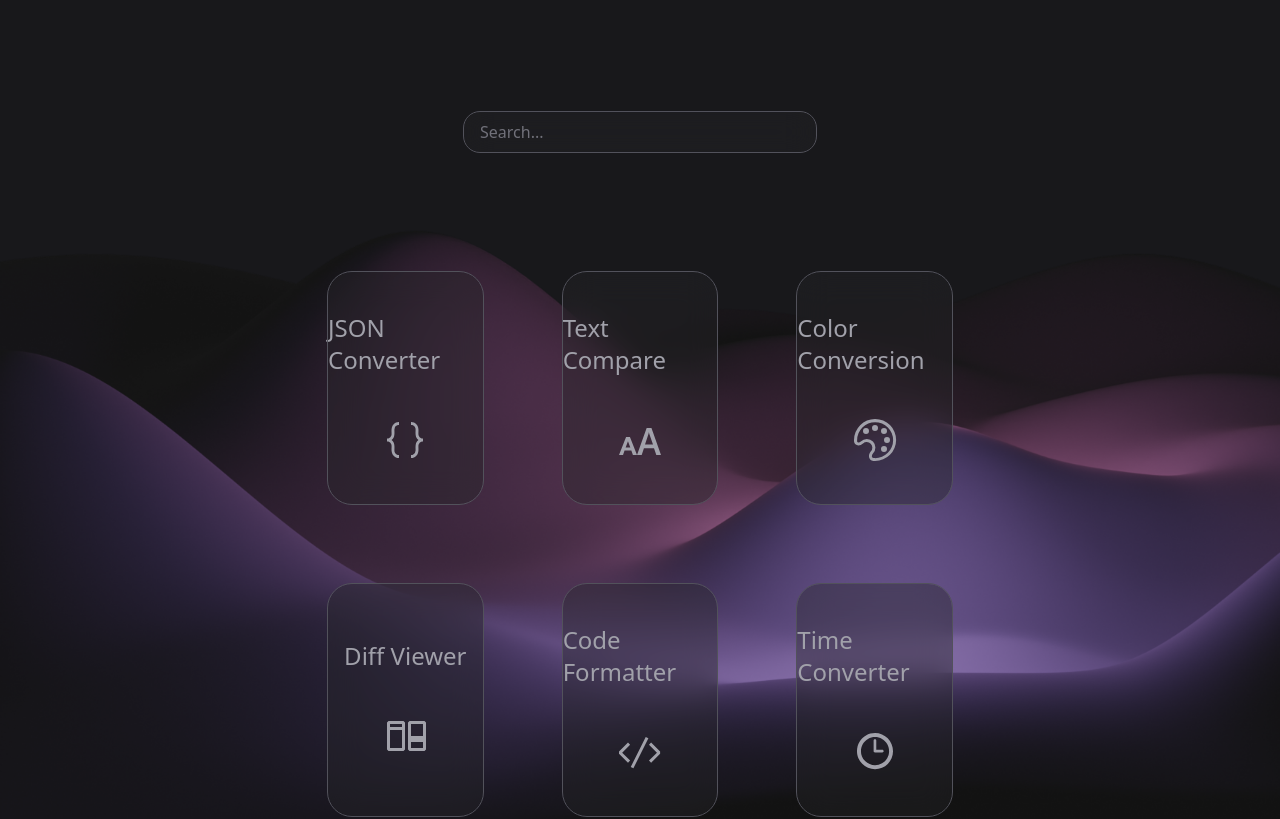
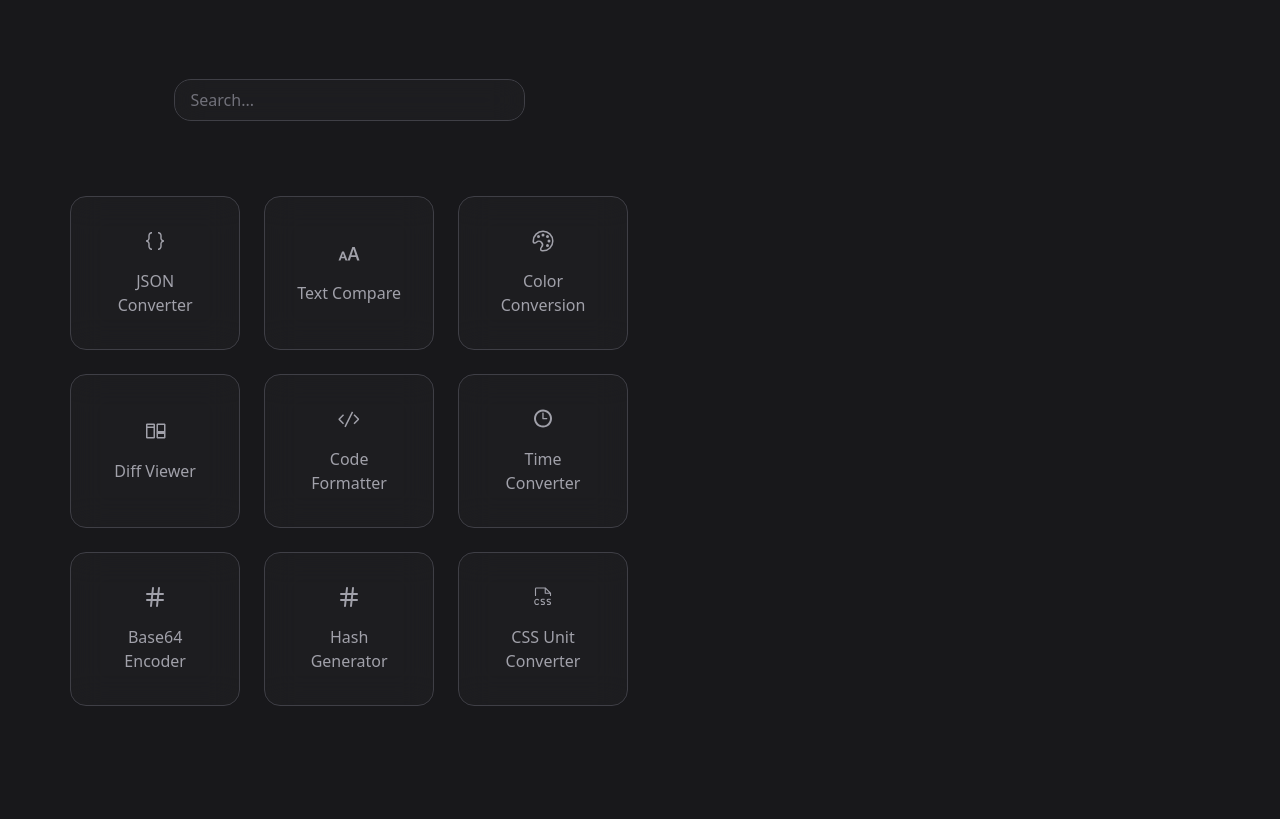
Before and after one commit to gedora-stack/tool-stack, a React (Vite) app: page / in a window 1280 px wide. Shown: the top 819 px of the page. Built offline with nearby package versions, Linux system fonts and the light colour scheme; what tailwindcss-animated would draw is missing.

Commit message:
New experimental drag and drop

```diff
--- a/src/Bubble.jsx
+++ b/src/Bubble.jsx
@@ -1,19 +1,19 @@
 import React from "react";
 import { AnimatePresence, motion } from "framer-motion";
 
-const Bubble = ({ title, icon: Icon }) => {
+const Bubble = ({ title, icon: Icon, handleDragStart }) => {
 	return (
 		<AnimatePresence mode="wait">
 			<motion.div
+				onDragStart={(e) => handleDragStart(e, title)}
 				key={title}
-				initial={{ opacity: 0, scale: 0 }}
-				animate={{ opacity: 1, scale: 1 }}
-				exit={{ opacity: 0, scale: 0 }}
-				transition={{ duration: 0.3 }}
-				className="m-10 flex flex-col items-center justify-center space-y-10 rounded-3xl bg-zinc-800 bg-opacity-40 py-10 outline outline-1 outline-zinc-600 backdrop-blur-lg"
+				draggable="true"
+				className="m-3 flex cursor-grab select-none flex-col items-center justify-center space-y-4 rounded-2xl border border-zinc-700 bg-zinc-800 bg-opacity-40 p-8 backdrop-blur-lg duration-100 active:cursor-grabbing active:outline-none"
 			>
-				<h1 className="text-2xl font-thin text-zinc-400">{title}</h1>
-				{Icon && <Icon className="text-5xl text-zinc-400" />}
+				{Icon && <Icon className="text-2xl text-zinc-400" />}
+				<h1 className="text-md text-center font-thin text-zinc-400">
+					{title}
+				</h1>
 			</motion.div>
 		</AnimatePresence>
 	);
--- a/src/MockupPage.jsx
+++ b/src/MockupPage.jsx
@@ -1,7 +1,7 @@
 import React from "react";
 import Search from "./Search";
 import Bubble from "./Bubble";
-import { AiFillAlert } from "react-icons/ai";
+import Pipe from "./Pipe";
 import { VscJson } from "react-icons/vsc";
 import { VscTextSize } from "react-icons/vsc";
 import { VscSymbolColor } from "react-icons/vsc";
@@ -15,7 +15,7 @@ import { useState } from "react";
 const MockupPage = () => {
 	const [searchQuery, setSearchQuery] = useState("");
 
-	const lele = [
+	const [lele, setLele] = useState([
 		{ title: "JSON Converter", icon: VscJson },
 		{ title: "Text Compare  ", icon: VscTextSize },
 		{ title: "Color Conversion", icon: VscSymbolColor },
@@ -25,24 +25,28 @@ const MockupPage = () => {
 		{ title: "Base64 Encoder", icon: FiHash },
 		{ title: "Hash Generator", icon: FiHash },
 		{ title: "CSS Unit Converter", icon: PiFileCssLight },
-	];
+	]);
+
+	const handleDragStart = (e, tool) => {
+		e.dataTransfer.setData("toolTitle", tool);
+	};
 
 	const filteredBubbles = lele.filter((item) =>
 		item.title.toLowerCase().includes(searchQuery.toLowerCase()),
 	);
 
 	return (
-		<>
-			<div className="absolute min-h-screen w-full translate-y-48 bg-[url('/slopes.png')] bg-cover"></div>
-			<div className="flex min-h-screen w-full flex-col items-center justify-start space-y-20 bg-zinc-900 px-72 py-28">
+		<div className="flex flex-row items-start justify-between bg-zinc-900 py-20">
+			<div className="flex min-h-screen w-3/5 flex-col items-center justify-start space-y-16">
 				<Search
 					onChange={(e) => {
-						setSearchQuery(e.target.value);
+						setTimeout(setSearchQuery(e.target.value), 1500);
 					}}
 				/>
-				<div className="grid w-full grid-cols-3">
+				<div className="grid w-10/12 grid-cols-1 md:grid-cols-2 lg:grid-cols-3">
 					{filteredBubbles.map((item, index) => (
 						<Bubble
+							handleDragStart={handleDragStart}
 							key={index}
 							title={item.title}
 							icon={item.icon}
@@ -50,7 +54,8 @@ const MockupPage = () => {
 					))}
 				</div>
 			</div>
-		</>
+			<Pipe />
+		</div>
 	);
 };
 
--- /dev/null
+++ b/src/Pipe.jsx
@@ -0,0 +1,49 @@
+import React, { useState } from "react";
+import Bubble from "./Bubble";
+import { RxCross1 } from "react-icons/rx";
+import { RxArrowDown } from "react-icons/rx";
+
+const Pipe = () => {
+	const [pipedBubbles, setPipedBubbles] = useState([]);
+
+	const handleDragOver = (e) => {
+		e.preventDefault();
+	};
+
+	const handleDragEnd = (e) => {
+		const toolTitle = e.dataTransfer.getData("toolTitle");
+		setPipedBubbles([...pipedBubbles, { title: toolTitle }]);
+	};
+
+	const handleRemove = (titleToRemove) => {
+		setPipedBubbles((prevBubbles) =>
+			prevBubbles.filter((item) => item.title !== titleToRemove),
+		);
+	};
+
+	return (
+		<div
+			onDrop={handleDragEnd}
+			onDragOver={handleDragOver}
+			className="flex min-h-screen w-1/2 flex-col items-center justify-start"
+		>
+			{pipedBubbles.map((item, index) => (
+				<div className="flex flex-row items-center justify-around">
+					<div
+						onClick={() => handleRemove(item.title)}
+						className="m-5 flex h-10 w-10 cursor-pointer items-center justify-center rounded-xl border border-zinc-700 bg-zinc-800 bg-opacity-40 text-zinc-700"
+					>
+						<RxCross1 />
+					</div>
+					<Bubble
+						key={index}
+						title={item.title + " "}
+						icon={item.icon}
+					/>
+				</div>
+			))}
+		</div>
+	);
+};
+
+export default Pipe;
--- a/src/Search.jsx
+++ b/src/Search.jsx
@@ -6,7 +6,7 @@ const Search = ({ onChange }) => {
 			type="text"
 			onChange={onChange}
 			placeholder="Search..."
-			className="w-1/2 appearance-none rounded-2xl bg-zinc-800 bg-opacity-40 px-4 py-2 font-thin text-zinc-400 caret-transparent outline outline-1 outline-zinc-600 backdrop-blur-lg placeholder:text-zinc-500 focus:outline-offset-0"
+			className="w-1/2 appearance-none rounded-2xl bg-zinc-800 bg-opacity-40 px-4 py-2 font-thin text-zinc-400 caret-transparent outline outline-1 outline-zinc-700 backdrop-blur-lg placeholder:text-zinc-500 focus:outline-offset-0"
 		></input>
 	);
 };
```
